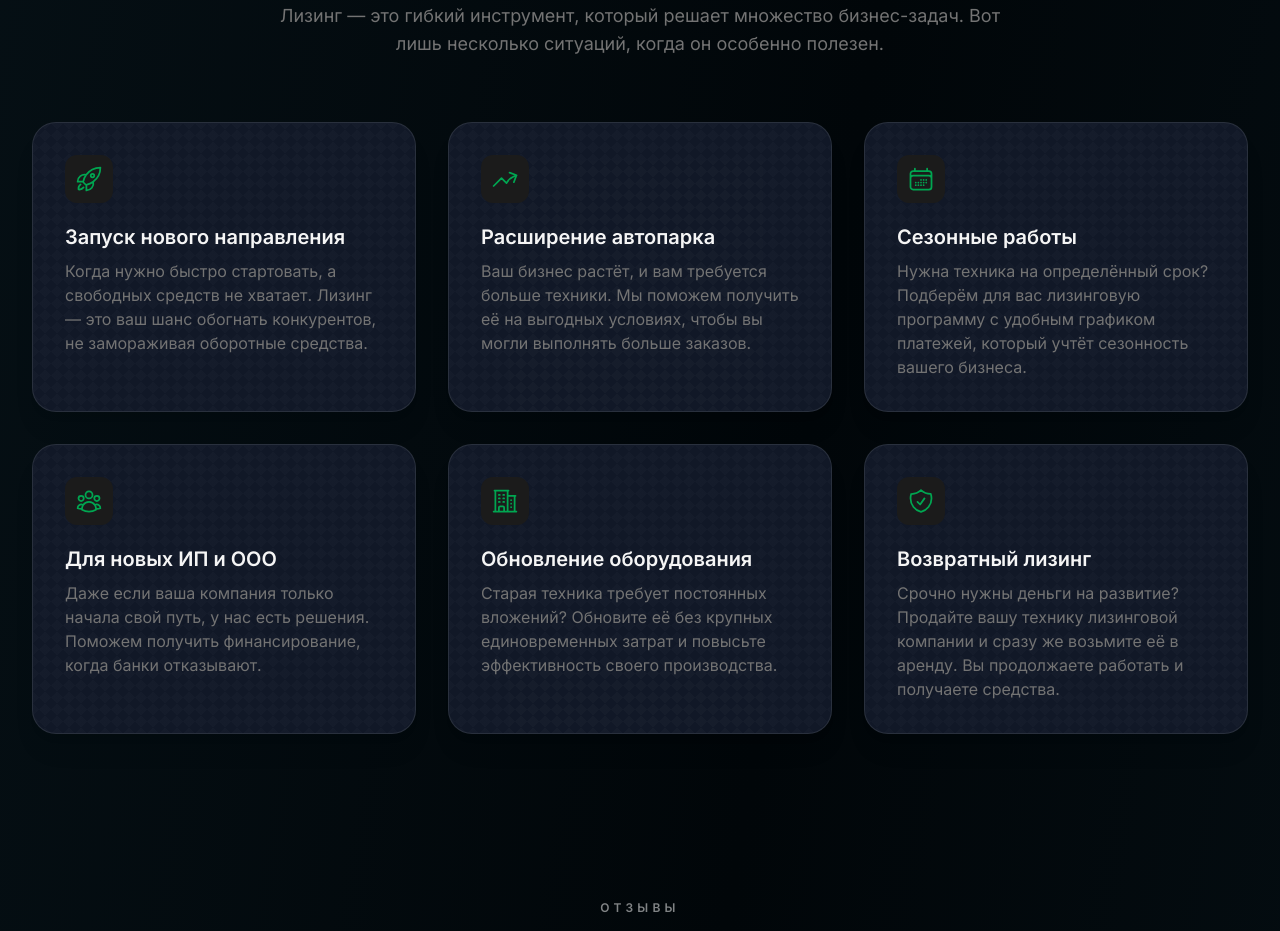
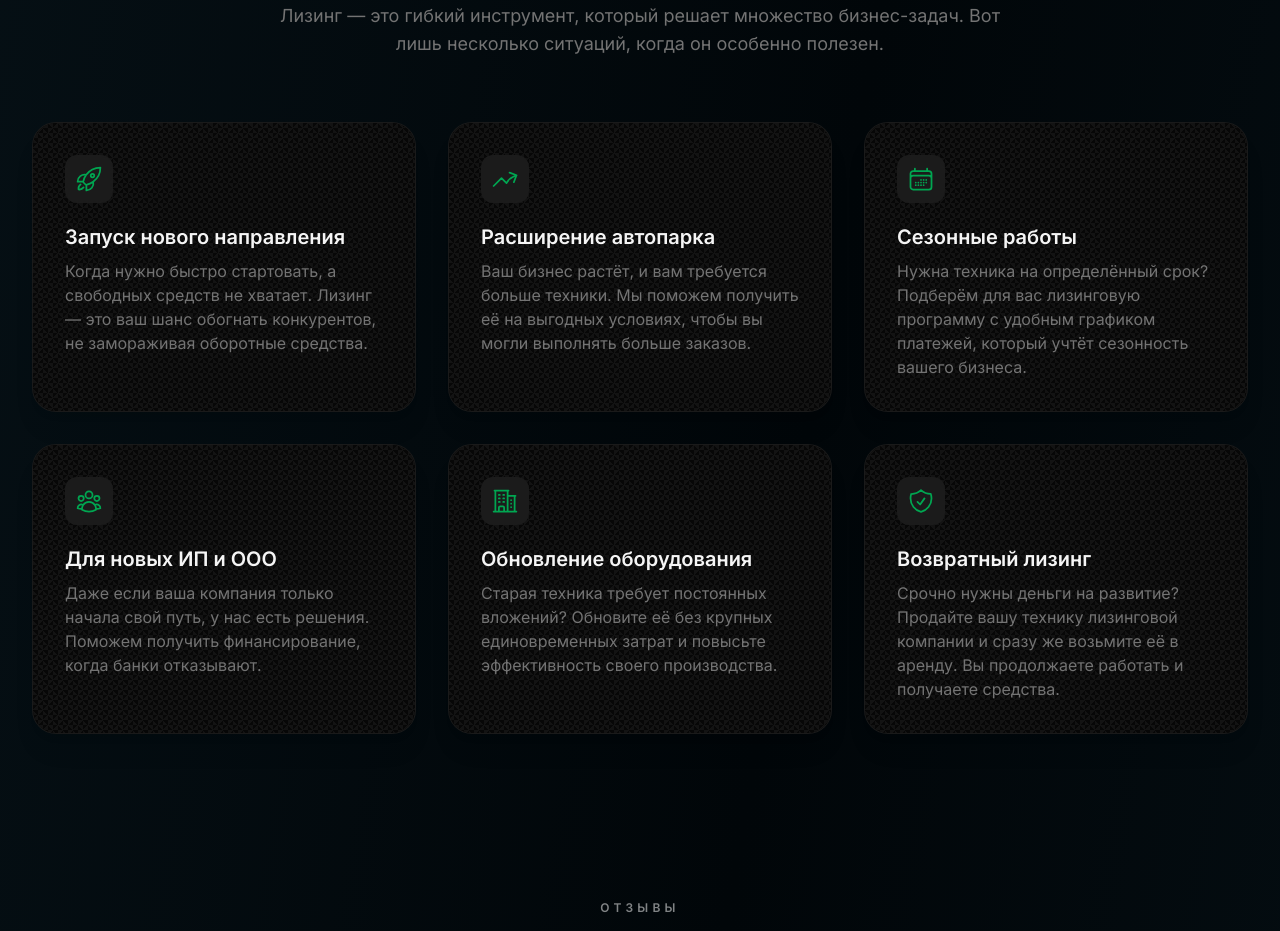
Before and after one commit to peexthree/lizing, a Next.js app: page / in a window 1280 px wide. Shown: the part 2380-3311 px from the top of the page. Built offline with nearby package versions, Linux system fonts and the light colour scheme.

Commit message:
feat: implement more realistic carbon fiber texture

```diff
--- a/app/globals.css
+++ b/app/globals.css
@@ -1,3 +1,4 @@
+
 @tailwind base;
 @tailwind components;
 @tailwind utilities;
@@ -29,15 +30,22 @@
 
 @layer components {
   .carbon-card {
-    @apply relative h-full overflow-hidden rounded-3xl border border-white/10 bg-gray-900 p-8 shadow-soft-lg transition-all duration-300;
+    /* Changed background to black for better contrast */
+    @apply relative h-full overflow-hidden rounded-3xl border border-white/10 bg-black p-8 shadow-soft-lg transition-all duration-300;
   }
 
   .carbon-card:before {
     content: '';
-    @apply absolute inset-0;
-    background-image: linear-gradient(45deg, hsla(0,0%,100%,.03) 25%,transparent 25%,transparent 75%,hsla(0,0%,100%,.03) 75%),linear-gradient(-45deg,hsla(0,0%,100%,.03) 25%,transparent 25%,transparent 75%,hsla(0,0%,100%,.03) 75%);
-    background-size: 12px 12px;
-    opacity: 0.7;
+    /* Ensure pseudo-element is below the content */
+    @apply absolute inset-0 z-0;
+    /* More realistic carbon fiber pattern */
+    background-color: #0a0a0a; /* Dark base for the pattern */
+    background-image:
+        linear-gradient(45deg, #1c1c1c 25%, transparent 25%, transparent 75%, #1c1c1c 75%),
+        linear-gradient(-45deg, #1c1c1c 25%, transparent 25%, transparent 75%, #1c1c1c 75%);
+    background-size: 10px 10px;
+    background-position: 0 0, 5px 5px;
+    opacity: 0.7; /* Increased opacity to make it more visible */
   }
 
   .carbon-card:hover {
@@ -47,7 +55,8 @@
     border-color: rgba(255, 255, 255, 0.2);
   }
 
+  /* Ensure content is above the pseudo-element */
   .carbon-card > * {
-    @apply relative; /* To bring content above the pseudo-element */
+    @apply relative;
   }
 }
```
